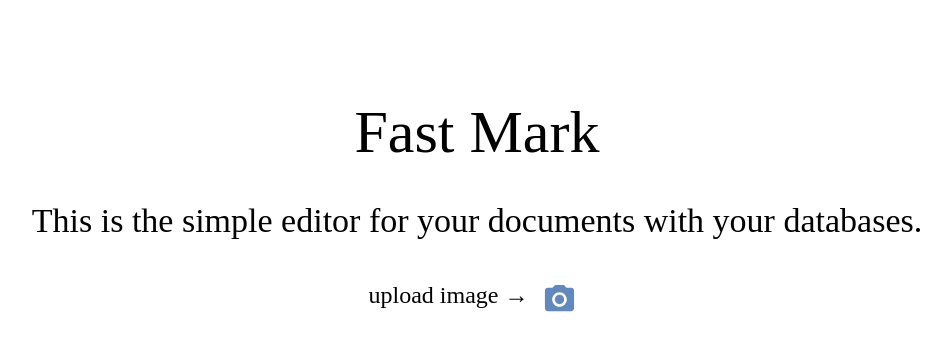
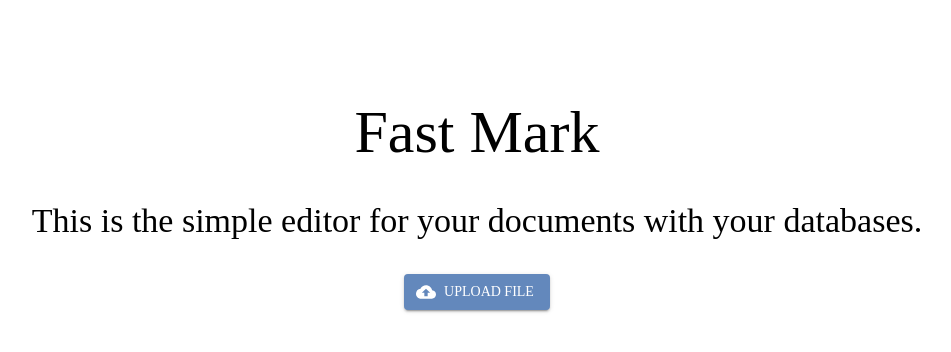
Before and after one commit to Fast-Mark/main-app, a React (Vite) app in the folder fast-mark/: page / in a window 1280 px wide. Shown: the top 352 px of the page, without its empty margins (163-1114 px from the left). Built offline with nearby package versions, Linux system fonts and the light colour scheme.

Commit message:
new visual of button

```diff
--- a/fast-mark/src/components/startWindow/startWindow.jsx
+++ b/fast-mark/src/components/startWindow/startWindow.jsx
@@ -2,10 +2,25 @@
 import { WorkWindowType } from "../../const/windowTypes"
 import ImageUpload from "../imageUpload"
 import { Typography, Icon, Container, Grid} from "@mui/material"
+import { styled } from '@mui/material/styles';
+import Button from '@mui/material/Button';
+import CloudUploadIcon from '@mui/icons-material/CloudUpload';
 
 
 export default function StartWindow({setImageURL, setWindowType}) {
     const [userWarning, setWarning] = useState(null)
+
+    const VisuallyHiddenInput = styled('input')({
+        clip: 'rect(0 0 0 0)',
+        clipPath: 'inset(50%)',
+        height: 1,
+        overflow: 'hidden',
+        position: 'absolute',
+        bottom: 0,
+        left: 0,
+        whiteSpace: 'nowrap',
+        width: 1,
+      });
 
     function onImageUpload(url) {
         setImageURL(url)
@@ -49,11 +64,21 @@
 
                 <Grid item>
                     <div>
-                        <Typography component="span" sx={{ flexGrow: 1 }} variant="h5"> upload image → </Typography>
-                        <ImageUpload setImageURL={onImageUpload}></ImageUpload>
-                        <div className="start-window__warning">
-                            <h2 className="start-window__warning-title">{userWarning}</h2>
-                        </div>
+
+                    <Button
+                        component="label"
+                        role={undefined}
+                        variant="contained"
+                        tabIndex={-1}
+                        startIcon={<CloudUploadIcon />}
+                        setImageURL={onImageUpload}
+                    >
+                    Upload file
+                    <VisuallyHiddenInput type="file" />
+                    </Button>
+                    <div className="start-window__warning">
+                        <h2 className="start-window__warning-title">{userWarning}</h2>
+                    </div>
                     </div>
                 </Grid>
                 </Grid>
@@ -61,3 +86,4 @@
         </>
     )
 }
+//setImageURL={onImageUpload}
```
